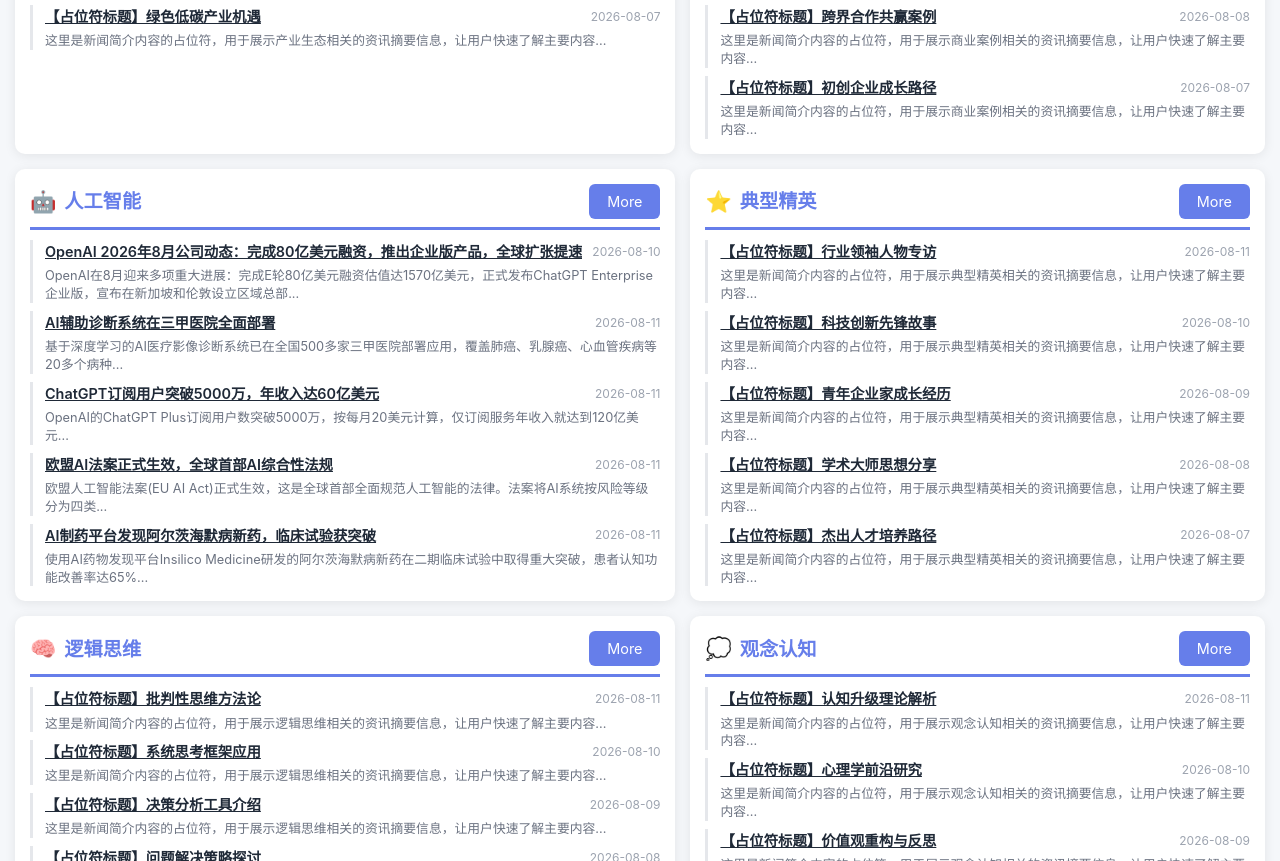
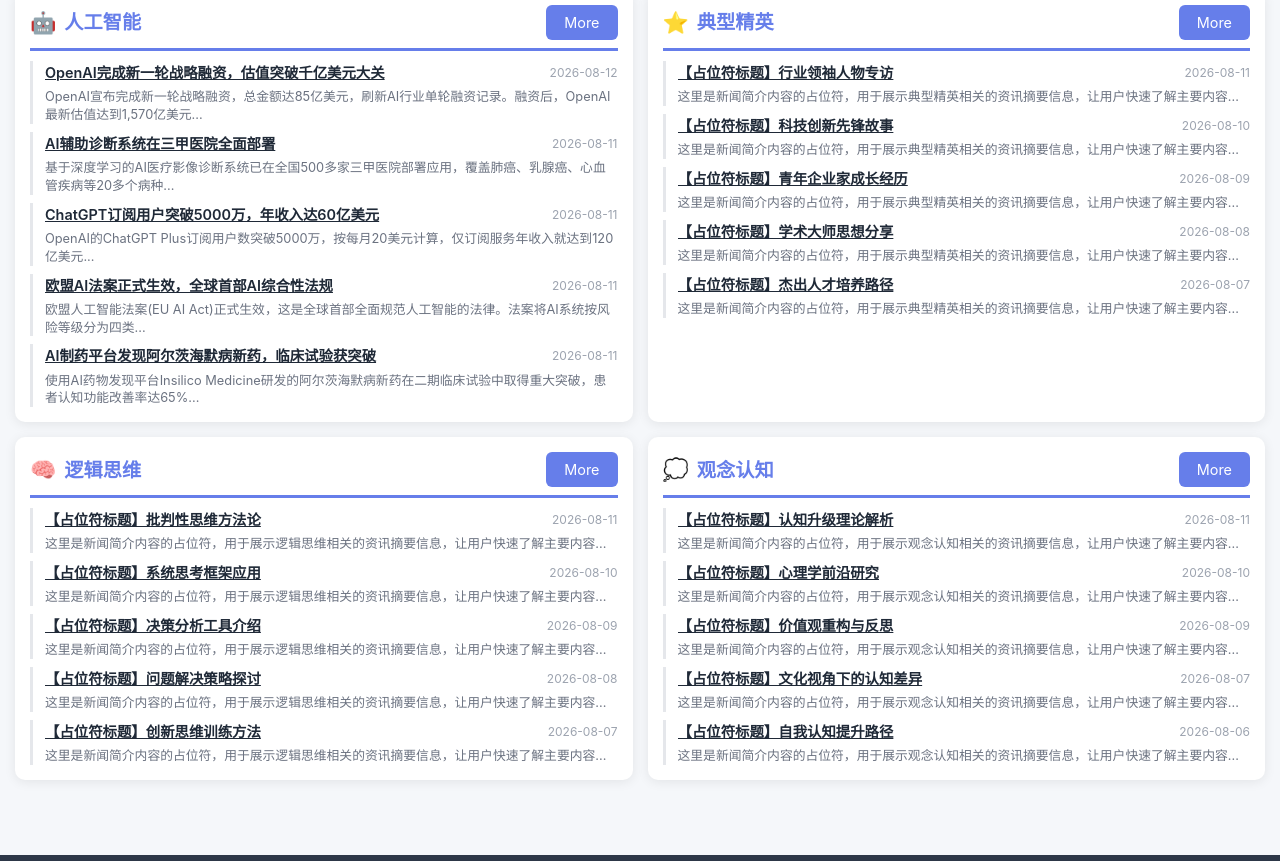
Before and after one commit to hudongcai/hudc0117.github.io, a website: page cognova.html in a window 1280 px wide. Shown: the part 942-1803 px from the top of the page. Drawn offline with Linux system fonts and the light colour scheme.

Commit message:
🧹 Remove references to deleted article ai-c-openai-202608
- Replace old OpenAI article in cognova.html with latest version
- Remove routing for deleted article in news-detail.html
- Fixes 404 error when clicking old article links

```diff
--- a/cognova.html
+++ b/cognova.html
@@ -499,10 +499,10 @@
                 <div class="news-list">
                     <div class="news-item">
                         <div class="news-meta">
-                            <a href="news-detail.html?id=ai-c-openai-202608" class="news-title">OpenAI 2026年8月公司动态：完成80亿美元融资，推出企业版产品，全球扩张提速</a>
-                            <span class="news-date">2026-08-10</span>
+                            <a href="news-detail.html?id=ai-c-openai-20260812" class="news-title">OpenAI完成新一轮战略融资，估值突破千亿美元大关</a>
+                            <span class="news-date">2026-08-12</span>
                         </div>
-                        <div class="news-description">OpenAI在8月迎来多项重大进展：完成E轮80亿美元融资估值达1570亿美元，正式发布ChatGPT Enterprise企业版，宣布在新加坡和伦敦设立区域总部...</div>
+                        <div class="news-description">OpenAI宣布完成新一轮战略融资，总金额达85亿美元，刷新AI行业单轮融资记录。融资后，OpenAI最新估值达到1,570亿美元...</div>
                     </div>
                     <div class="news-item">
                         <div class="news-meta">
```
Also changed, not shown: news-detail.html (+0 -3 lines).
